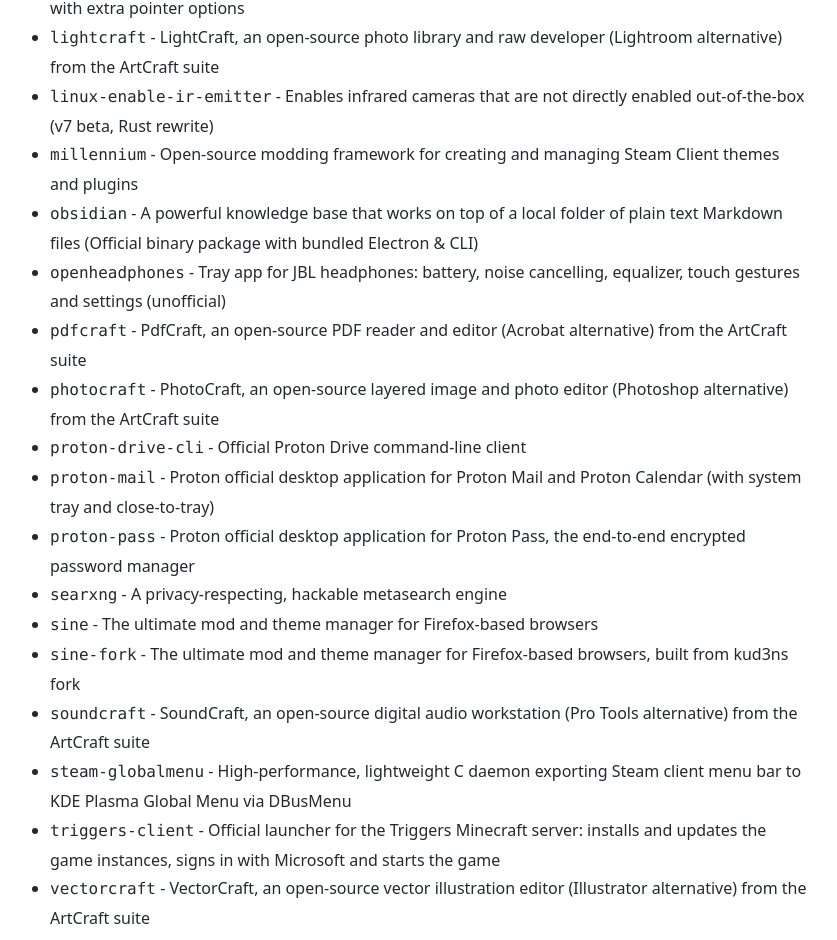
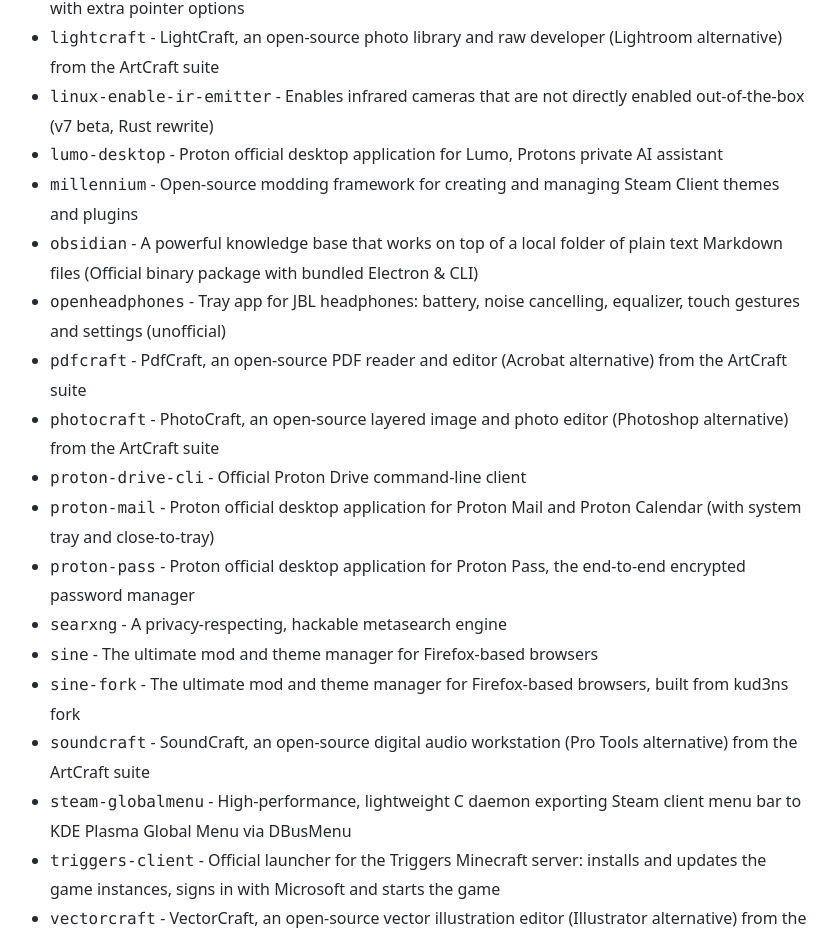
Before and after one commit to kud3n013/archrepo, a plain HTML site: page index.html in a window 1280 px wide. Shown: the part 1973-2913 px from the top of the page, without its empty margins (230-1067 px from the left). Drawn offline with Linux system fonts and the light colour scheme.

Commit message:
repo: update repository database and packages

```diff
--- a/index.html
+++ b/index.html
@@ -54,6 +54,7 @@ Server = https://github.com/kud3n013/archrepo/releases/download/packages</code><
       <li><code>kwin-scripts-krohnkite-fork</code> - A dynamic tiling extension for KWin (KDE Plasma 6), kud3ns fork with extra pointer options</li>
       <li><code>lightcraft</code> - LightCraft, an open-source photo library and raw developer (Lightroom alternative) from the ArtCraft suite</li>
       <li><code>linux-enable-ir-emitter</code> - Enables infrared cameras that are not directly enabled out-of-the-box (v7 beta, Rust rewrite)</li>
+      <li><code>lumo-desktop</code> - Proton official desktop application for Lumo, Protons private AI assistant</li>
       <li><code>millennium</code> - Open-source modding framework for creating and managing Steam Client themes and plugins</li>
       <li><code>obsidian</code> - A powerful knowledge base that works on top of a local folder of plain text Markdown files (Official binary package with bundled Electron &amp; CLI)</li>
       <li><code>openheadphones</code> - Tray app for JBL headphones: battery, noise cancelling, equalizer, touch gestures and settings (unofficial)</li>
```
Also changed, not shown: 12 other files.
